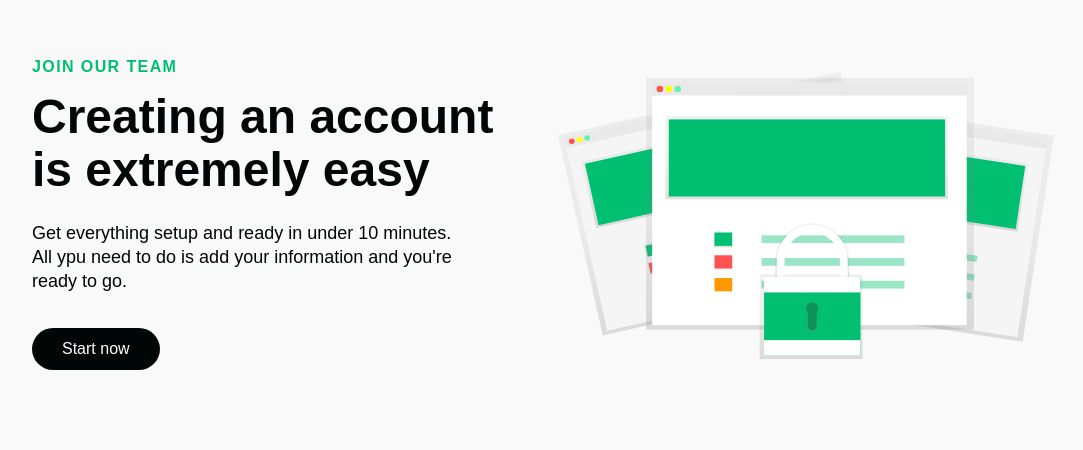
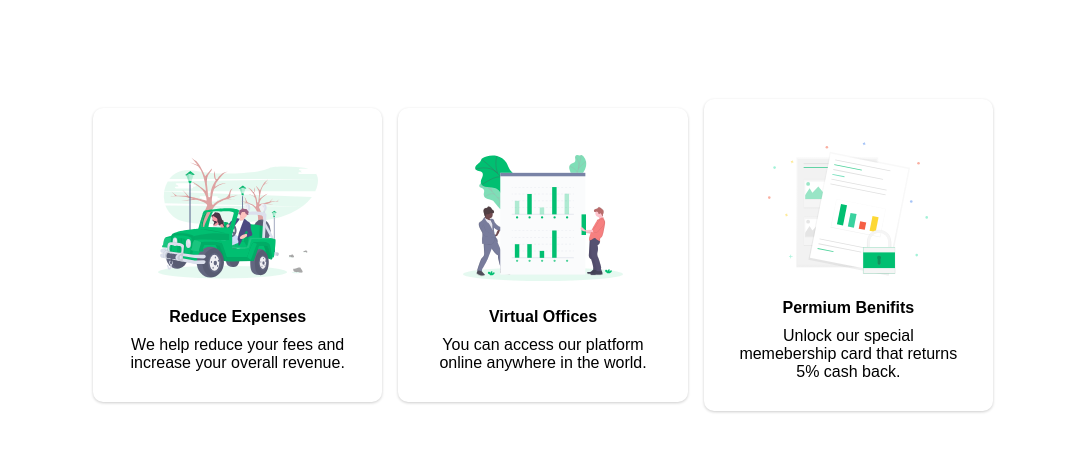
Before and after one commit to tarunfy/dolla, a Next.js app: page / in a window 1280 px wide. Shown: the part 2720-3170 px from the top of the page, without its empty margins (97-1180 px from the left). Built offline with nearby package versions, Linux system fonts and the light colour scheme; a web font is replaced by a local one.

Commit message:
created services section

```diff
--- a/components/InfoSection/Data.js
+++ b/components/InfoSection/Data.js
@@ -35,7 +35,7 @@
 };
 
 export const homeObjThree = {
-  id: "signup",
+  id: "services",
   lightBg: true,
   lightText: false,
   lightTextDesc: false,
--- /dev/null
+++ b/components/Services/ServicesElements.jsx
@@ -0,0 +1,79 @@
+import styled from "styled-components";
+
+export const ServicesContainer = styled.div`
+  height: 800px;
+  display: flex;
+  flex-direction: column;
+  justify-content: center;
+  align-items: center;
+  background: "#010606";
+
+  @media screen and (max-width: 768px) {
+    height: 1100px;
+  }
+  @media screen and (max-width: 480px) {
+    height: 1300px;
+  }
+`;
+
+export const ServicesWrapper = styled.div`
+  max-width: 1000px;
+  margin: 0 auto;
+  display: grid;
+  grid-template-columns: repeat(3, 1fr);
+  align-items: center;
+  grid-gap: 16px;
+  padding: 0 50px;
+
+  @media screen and (max-width: 1000px) {
+    grid-template-columns: repeat(2, 1fr);
+  }
+  @media screen and (max-width: 768px) {
+    grid-template-columns: repeat(1, 1fr);
+    padding: 0 20px;
+  }
+`;
+
+export const ServicesCard = styled.div`
+  background: #fff;
+  display: flex;
+  flex-direction: column;
+  justify-content: flex-start;
+  align-items: center;
+  border-radius: 10px;
+  max-height: 340px;
+  padding: 30px;
+  box-shadow: 0 1px 3px rgba(0, 0, 0, 0.2);
+  transition: all 0.2s ease-in-out;
+
+  &:hover {
+    transform: scale(1.02);
+    transition: all 0.2s ease-in-out;
+    cursor: pointer;
+  }
+`;
+
+export const ServicesIcon = styled.img`
+  height: 160px;
+  width: 160px;
+  margin-bottom: 10px;
+`;
+
+export const ServicesH1 = styled.h1`
+  font-size: 2.5rem;
+  color: #fff;
+  margin-bottom: 64px;
+  @media screen and (max-width: 480px) {
+    font-size: 2rem;
+  }
+`;
+
+export const ServicesH2 = styled.h2`
+  font-size: 1rem;
+  margin-bottom: 10px;
+`;
+
+export const ServicesP = styled.p`
+  font-size: 1rem;
+  text-align: center;
+`;
--- /dev/null
+++ b/components/Services/index.jsx
@@ -0,0 +1,42 @@
+import {
+  ServicesContainer,
+  ServicesH2,
+  ServicesH1,
+  ServicesIcon,
+  ServicesCard,
+  ServicesP,
+  ServicesWrapper,
+} from "./ServicesElements";
+
+const Services = () => {
+  return (
+    <ServicesContainer>
+      <ServicesH1>Our Services</ServicesH1>
+      <ServicesWrapper>
+        <ServicesCard>
+          <ServicesIcon src="/imgs/svg-1.svg" />
+          <ServicesH2>Reduce Expenses</ServicesH2>
+          <ServicesP>
+            We help reduce your fees and increase your overall revenue.
+          </ServicesP>
+        </ServicesCard>
+        <ServicesCard>
+          <ServicesIcon src="/imgs/svg-2.svg" />
+          <ServicesH2>Virtual Offices</ServicesH2>
+          <ServicesP>
+            You can access our platform online anywhere in the world.
+          </ServicesP>
+        </ServicesCard>
+        <ServicesCard>
+          <ServicesIcon src="/imgs/svg-5.svg" />
+          <ServicesH2>Permium Benifits</ServicesH2>
+          <ServicesP>
+            Unlock our special memebership card that returns 5% cash back.
+          </ServicesP>
+        </ServicesCard>
+      </ServicesWrapper>
+    </ServicesContainer>
+  );
+};
+
+export default Services;
--- a/pages/index.js
+++ b/pages/index.js
@@ -8,6 +8,7 @@
   homeObjThree,
   homeObjTwo,
 } from "../components/InfoSection/Data";
+import Services from "../components/Services";
 
 export default function Home() {
   const [isOpen, setIsOpen] = useState(false);
@@ -23,6 +24,7 @@
       <HeroSection />
       <InfoSection {...homeObjOne} />
       <InfoSection {...homeObjTwo} />
+      <Services />
       <InfoSection {...homeObjThree} />
     </>
   );
```
